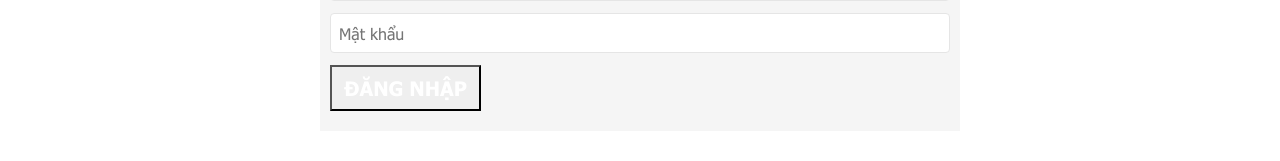
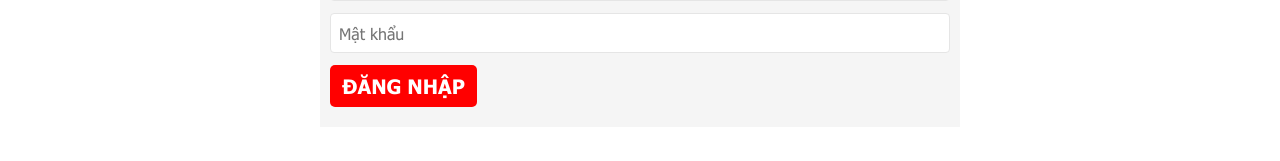
Before and after one commit to nthai17/pj-CW-Halo-auto, a React (Create React App) app in the folder FE/client/: page /login in a window 1280 px wide. Shown: the part 409-570 px from the top of the page. Built offline with nearby package versions, Linux system fonts and the light colour scheme.

Commit message:
client end

```diff
--- a/FE/client/package.json
+++ b/FE/client/package.json
@@ -25,12 +25,6 @@
     "test": "react-scripts test",
     "eject": "react-scripts eject"
   },
-  "eslintConfig": {
-    "extends": [
-      "react-app",
-      "react-app/jest"
-    ]
-  },
   "browserslist": {
     "production": [
       ">0.2%",
--- a/FE/client/src/component/FormFormat/index.scss
+++ b/FE/client/src/component/FormFormat/index.scss
@@ -42,6 +42,10 @@
                 min-width: 100px;
                 min-height: 40px;
                 color: white;
+                background-color: $redColor;
+                outline: none;
+                border: none;
+                border-radius: 5px;
                 &:hover {
                     background-color: $textRedBlur;
                 }
```
